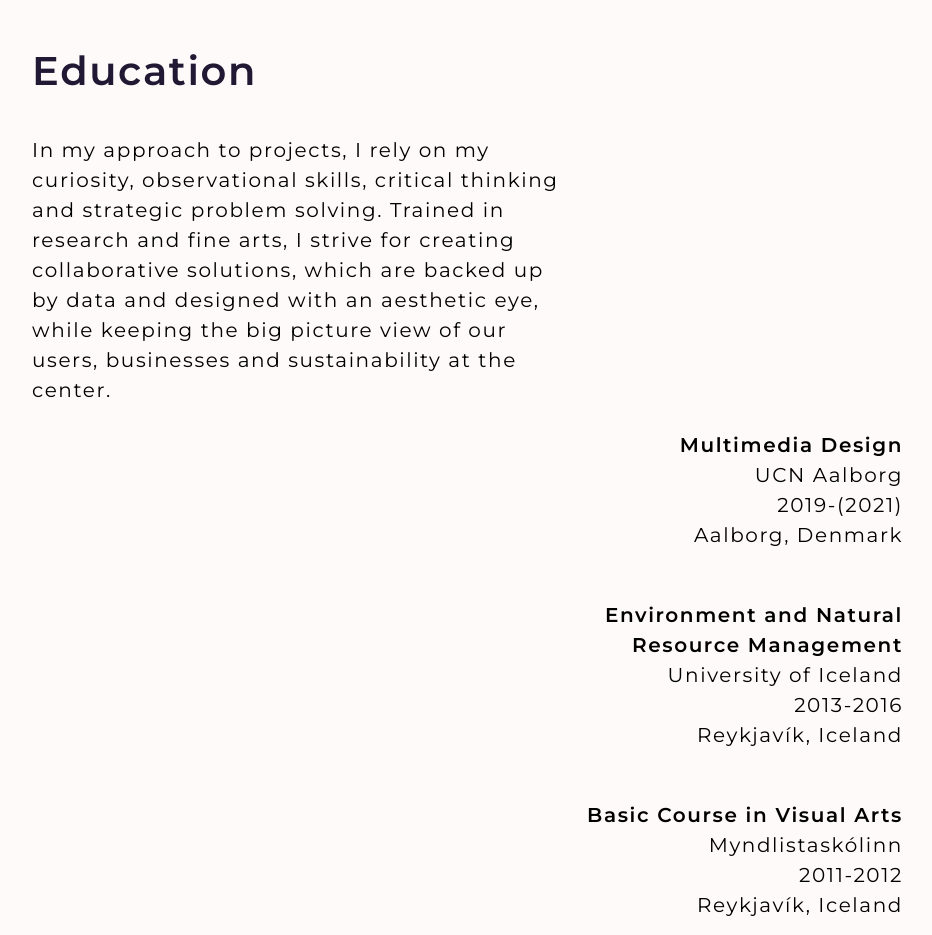
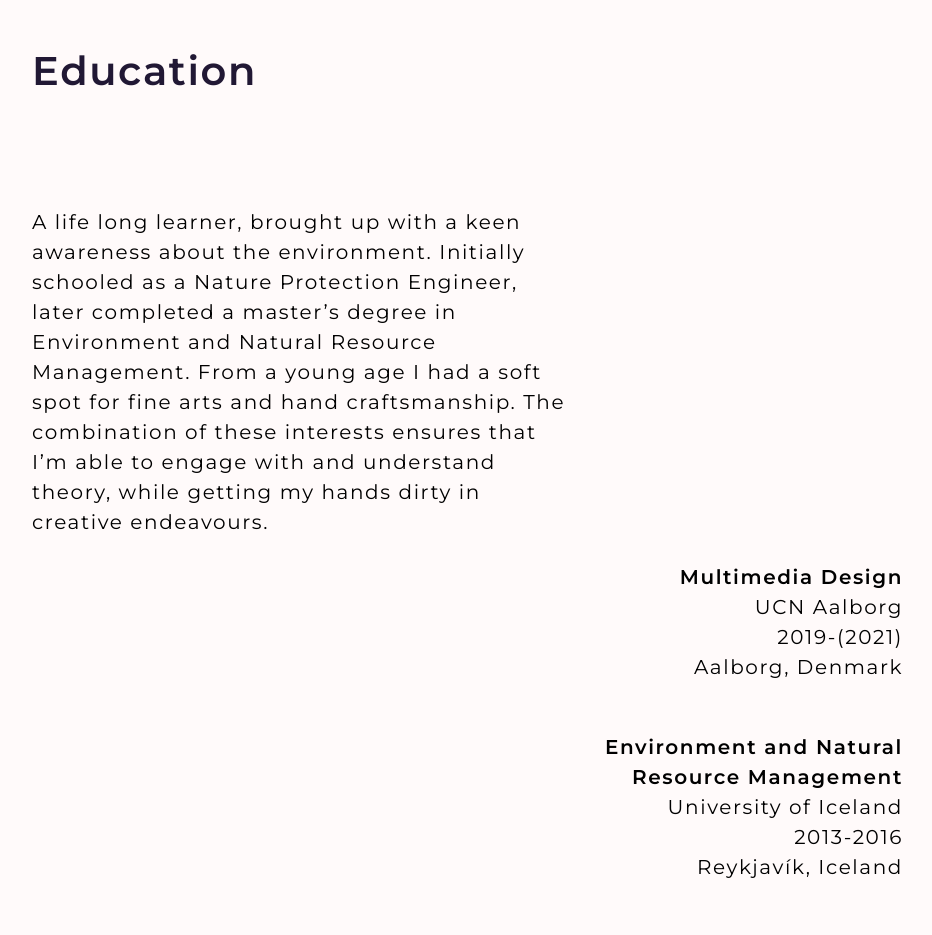
Before and after one commit to zsofia85/PersonalPortfolio_v2, a website: page index.html in a window 1280 px wide. Shown: the part 6100-7035 px from the top of the page, without its empty margins (160-1092 px from the left). Drawn offline with Linux system fonts and the light colour scheme.

Commit message:
text change

```diff
--- a/assets/style.css
+++ b/assets/style.css
@@ -588,6 +588,7 @@ nav {
 .eduDesc {
     width: 60%;
     text-align: left;
+    margin-top: var(--margin-medium);
 }
 
 .eduItem {
--- a/index.html
+++ b/index.html
@@ -267,11 +267,11 @@
             </div>
             <div class="eduProcess">
                 <div class="eduDesc">
-                    <p>In my approach to projects, I rely on my curiosity, observational skills,
-                        critical thinking and strategic problem solving.
-                        Trained in research and fine arts, I strive for creating collaborative solutions,
-                        which are backed up by data and designed with an aesthetic eye,
-                        while keeping the big picture view of our users, businesses and sustainability at the center.
+                    <p>A life long learner, brought up with a keen awareness about the environment.
+                        Initially schooled as a Nature Protection Engineer, later completed a master’s degree
+                        in Environment and Natural Resource Management. From a young age I had a soft spot
+                        for fine arts and hand craftsmanship. The combination of these interests ensures that I’m able to engage
+                        with and understand theory, while getting my hands dirty in creative endeavours.
                     </p>
                 </div>
             </div>
```
Also changed, not shown: package.json (added, +8 -0 lines), 1 other file.
